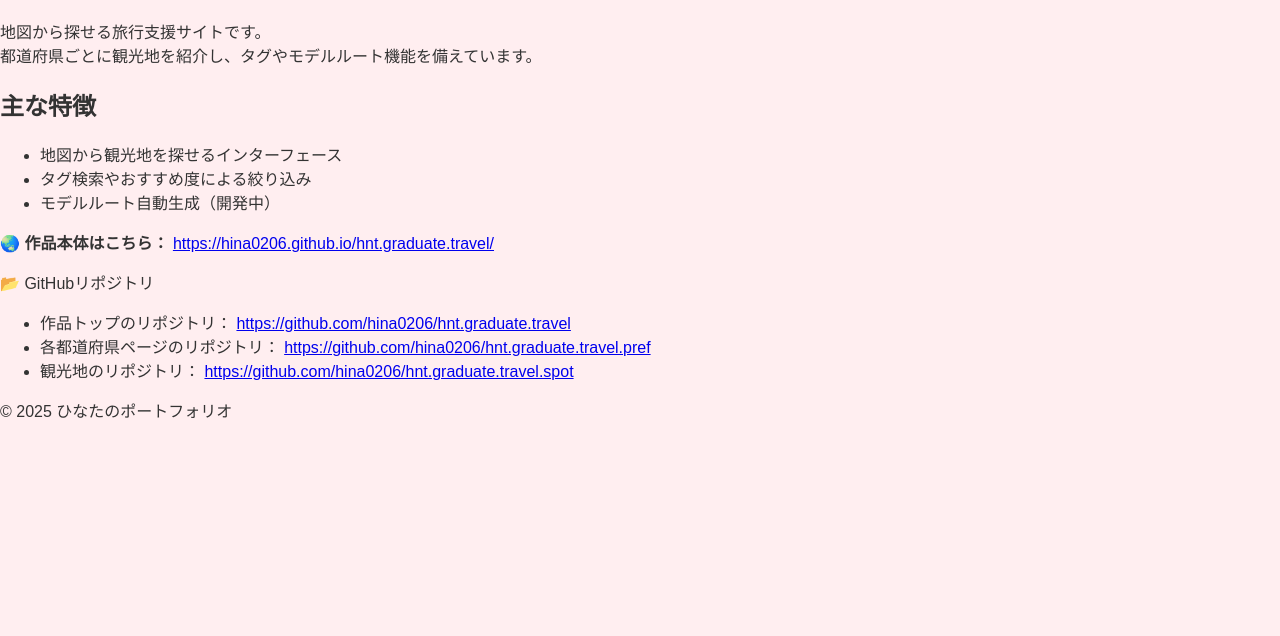
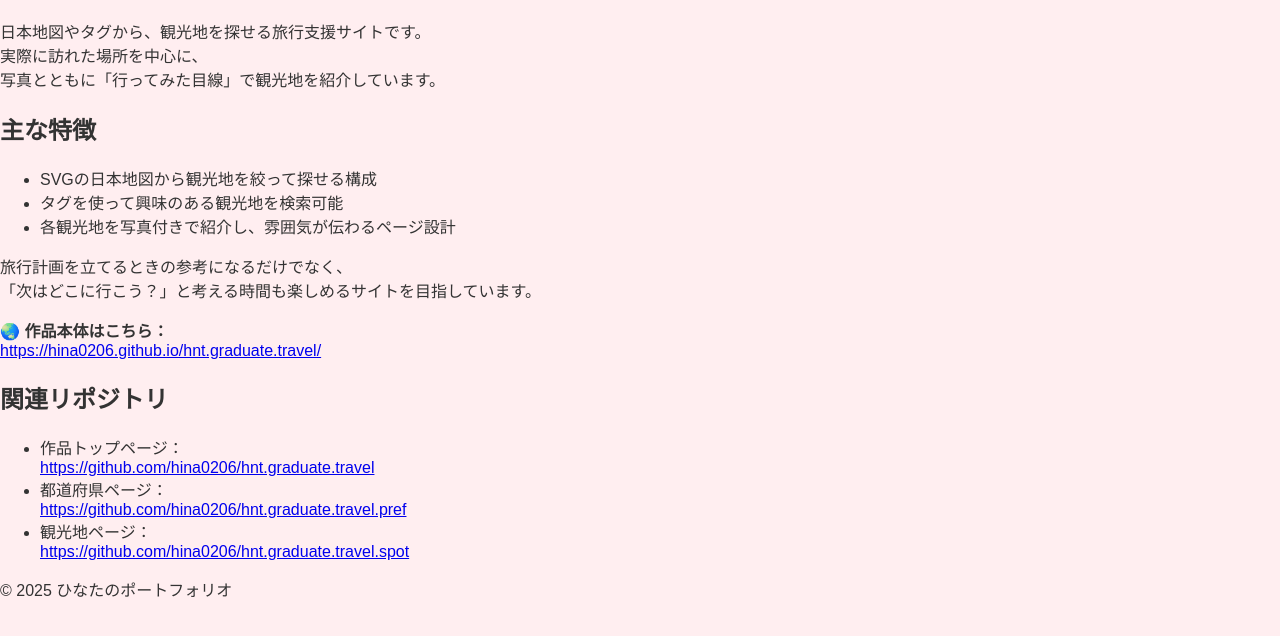
Before and after one commit to hina0206/hnt.graduate, a plain HTML site: page travel/japan.html in a window 1280 px wide. Shown: the part 150-786 px from the top of the page. Drawn offline with Linux system fonts and the light colour scheme.

Commit message:
Update japan.html

```diff
--- a/travel/japan.html
+++ b/travel/japan.html
@@ -20,47 +20,56 @@
 
     <main>
   <h1>旅行お助けサイト</h1>
+
   <p>
-  地図から探せる旅行支援サイトです。<br>
-  都道府県ごとに観光地を紹介し、タグやモデルルート機能を備えています。
+    日本地図やタグから、観光地を探せる旅行支援サイトです。<br>
+    実際に訪れた場所を中心に、<br>
+    写真とともに「行ってみた目線」で観光地を紹介しています。
   </p>
 
   <h2>主な特徴</h2>
   <ul>
-  <li>地図から観光地を探せるインターフェース</li>
-  <li>タグ検索やおすすめ度による絞り込み</li>
-  <li>モデルルート自動生成（開発中）</li>
+    <li>SVGの日本地図から観光地を絞って探せる構成</li>
+    <li>タグを使って興味のある観光地を検索可能</li>
+    <li>各観光地を写真付きで紹介し、雰囲気が伝わるページ設計</li>
   </ul>
 
   <p>
-  🌏 <strong>作品本体はこちら：</strong>
+    旅行計画を立てるときの参考になるだけでなく、<br>
+    「次はどこに行こう？」と考える時間も楽しめるサイトを目指しています。
+  </p>
+
+  <p>
+    🌏 <strong>作品本体はこちら：</strong><br>
     <a href="https://hina0206.github.io/hnt.graduate.travel/" target="_blank">
       https://hina0206.github.io/hnt.graduate.travel/
     </a>
   </p>
 
-<p>
-  📂 GitHubリポジトリ
+  <h2>関連リポジトリ</h2>
   <ul>
-  <li>作品トップのリポジトリ：
+    <li>
+      作品トップページ：<br>
       <a href="https://github.com/hina0206/hnt.graduate.travel" target="_blank">
         https://github.com/hina0206/hnt.graduate.travel
       </a>
     </li>
-  <li>各都道府県ページのリポジトリ：
+    <li>
+      都道府県ページ：<br>
       <a href="https://github.com/hina0206/hnt.graduate.travel.pref" target="_blank">
         https://github.com/hina0206/hnt.graduate.travel.pref
       </a>
     </li>
-  <li>観光地のリポジトリ：
+    <li>
+      観光地ページ：<br>
       <a href="https://github.com/hina0206/hnt.graduate.travel.spot" target="_blank">
         https://github.com/hina0206/hnt.graduate.travel.spot
       </a>
     </li>
   </ul>
-</p>
+</main>
 
-    </main>
+
 
     <footer>
       <p>&copy; 2025 ひなたのポートフォリオ</p>
```
Lines whose indentation alone changed are shown as unchanged.
